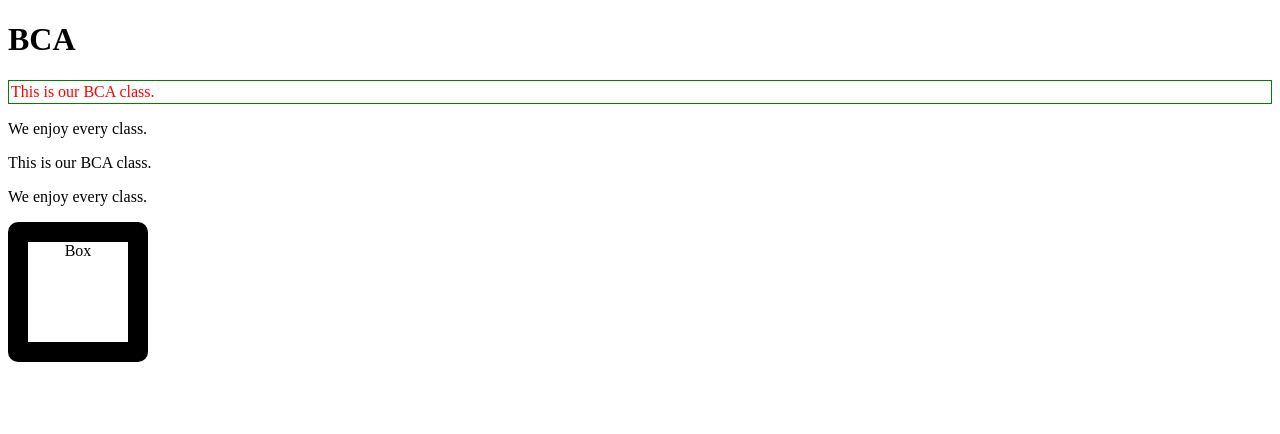
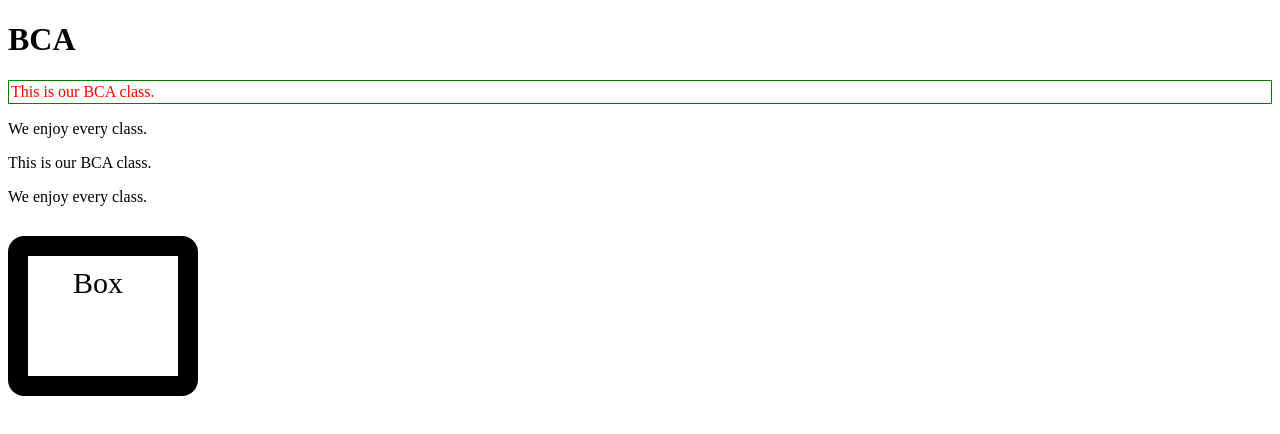
Before and after one commit to Pujan0021/Web-Technology, a plain HTML site: page index.html in a window 1280 px wide. Drawn offline with Linux system fonts and the light colour scheme.

Commit message:
TRBL rule

```diff
--- a/index.html
+++ b/index.html
@@ -26,9 +26,11 @@
   .box {
     border: 20px solid black;
     text-align: center;
+    padding: 10px 30px 10px 20px; /*Top Right Bottom Left*/
     width: 100px;
     height: 100px;
-    border-radius: 10px;
+    border-radius: 1rem; /* 1 rem = 16px*/
+    font-size: 30px;
   }
 
   /* .bca {
```
